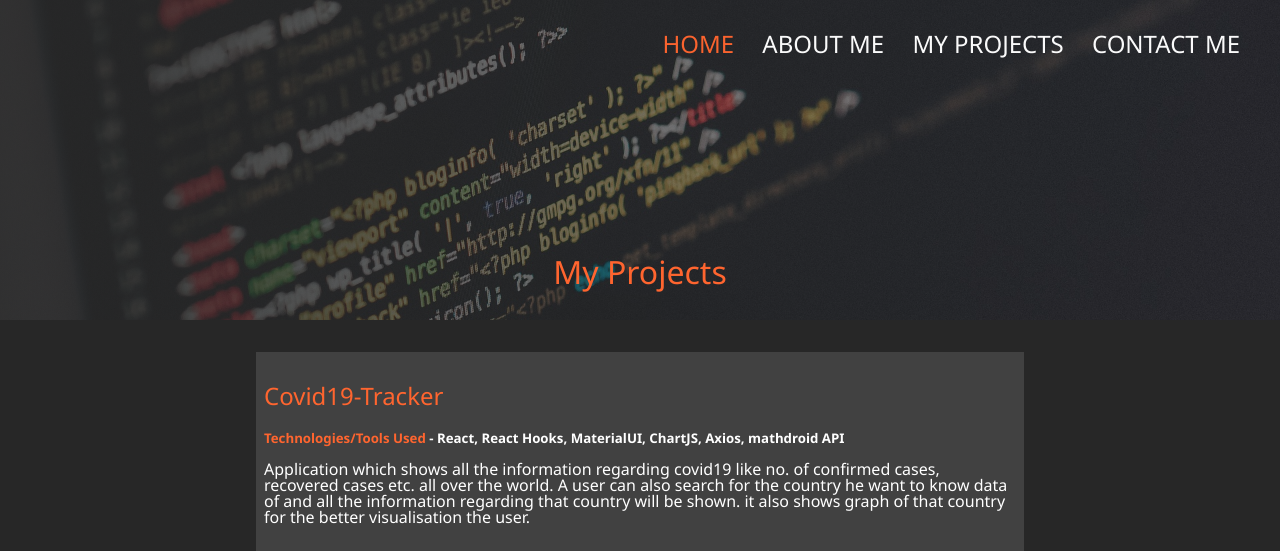
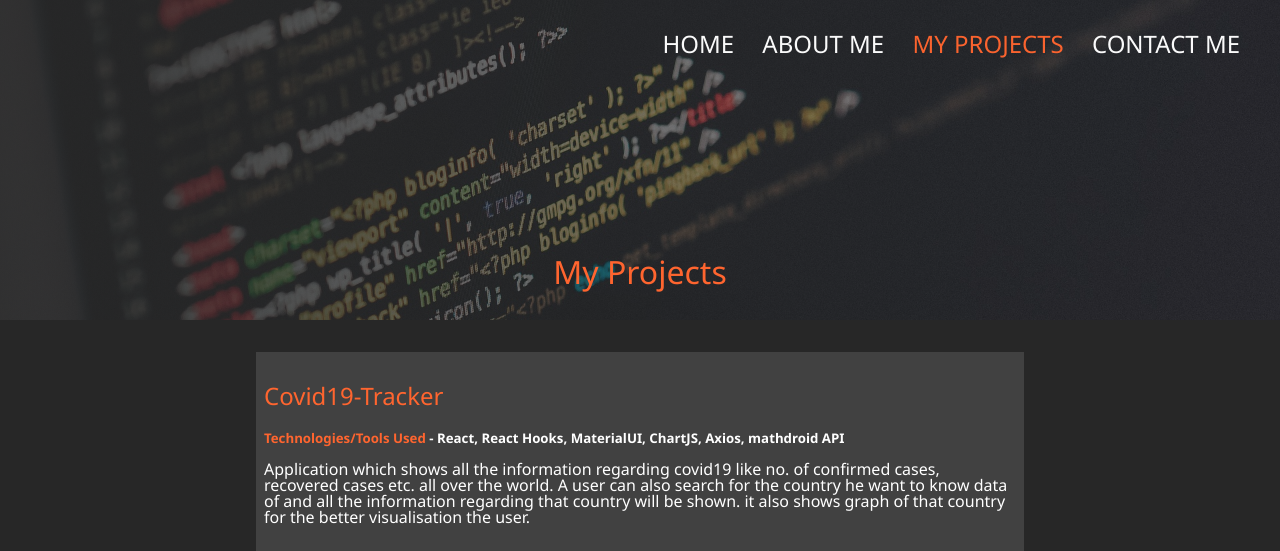
Before and after one commit to nimitMehta/nimitMehta.github.io, a plain HTML site: page projects.html in a window 1280 px wide. Shown: the top 551 px of the page. Drawn offline with Linux system fonts and the light colour scheme.

Commit message:
Update projects.html

```diff
--- a/projects.html
+++ b/projects.html
@@ -14,13 +14,13 @@
       <nav class="nav">
         <ul class="menu-nav">
           <li class="menu-nav__item">
-            <a href="index" class="menu-nav__link active"> Home </a>
+            <a href="index" class="menu-nav__link"> Home </a>
           </li>
           <li class="menu-nav__item">
             <a href="about" class="menu-nav__link"> About Me </a>
           </li>
           <li class="menu-nav__item">
-            <a href="projects" class="menu-nav__link"> My Projects </a>
+            <a href="projects" class="menu-nav__link active"> My Projects </a>
           </li>
           <li class="menu-nav__item">
             <a href="contact" class="menu-nav__link"> Contact Me </a>
```
